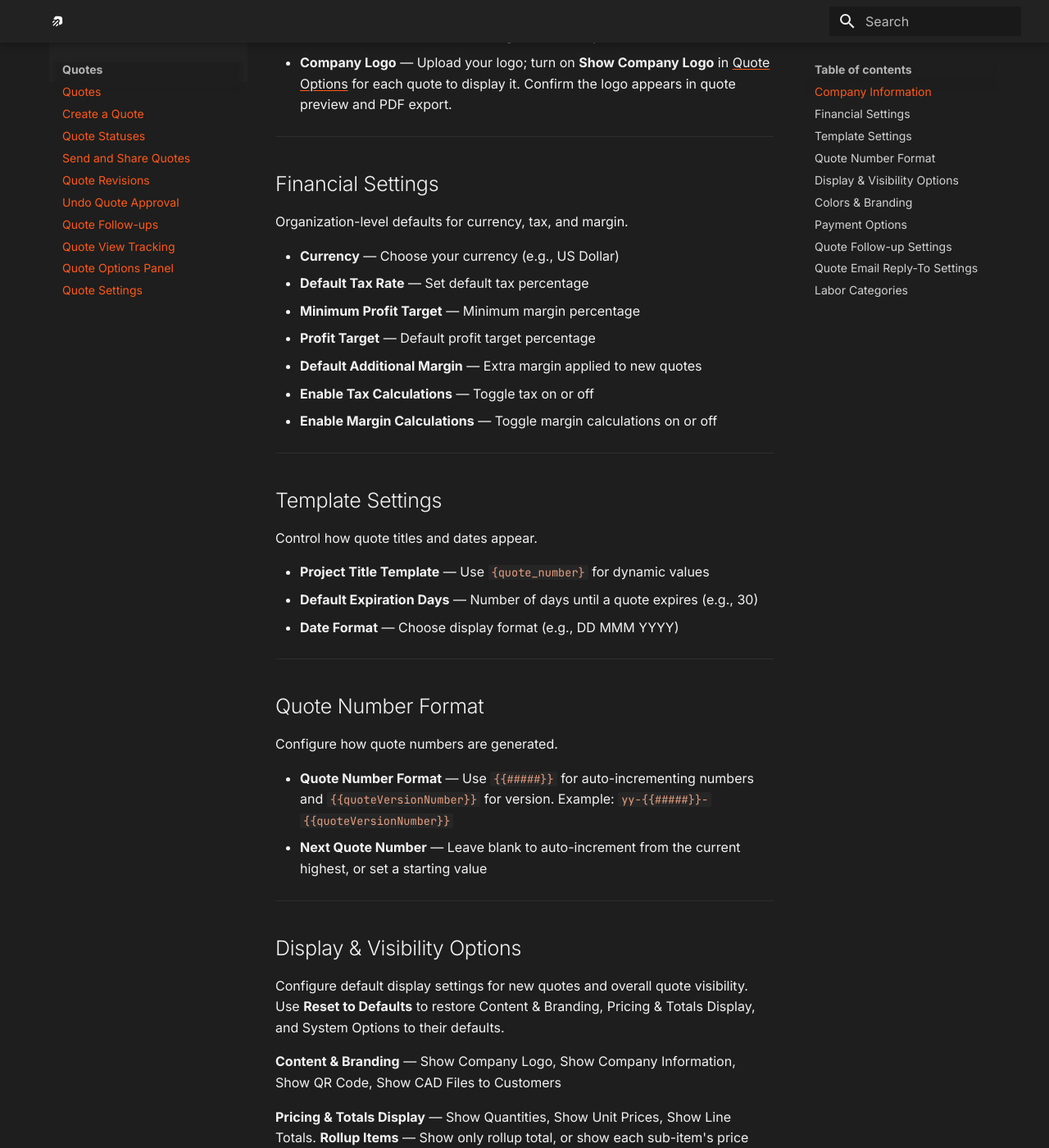
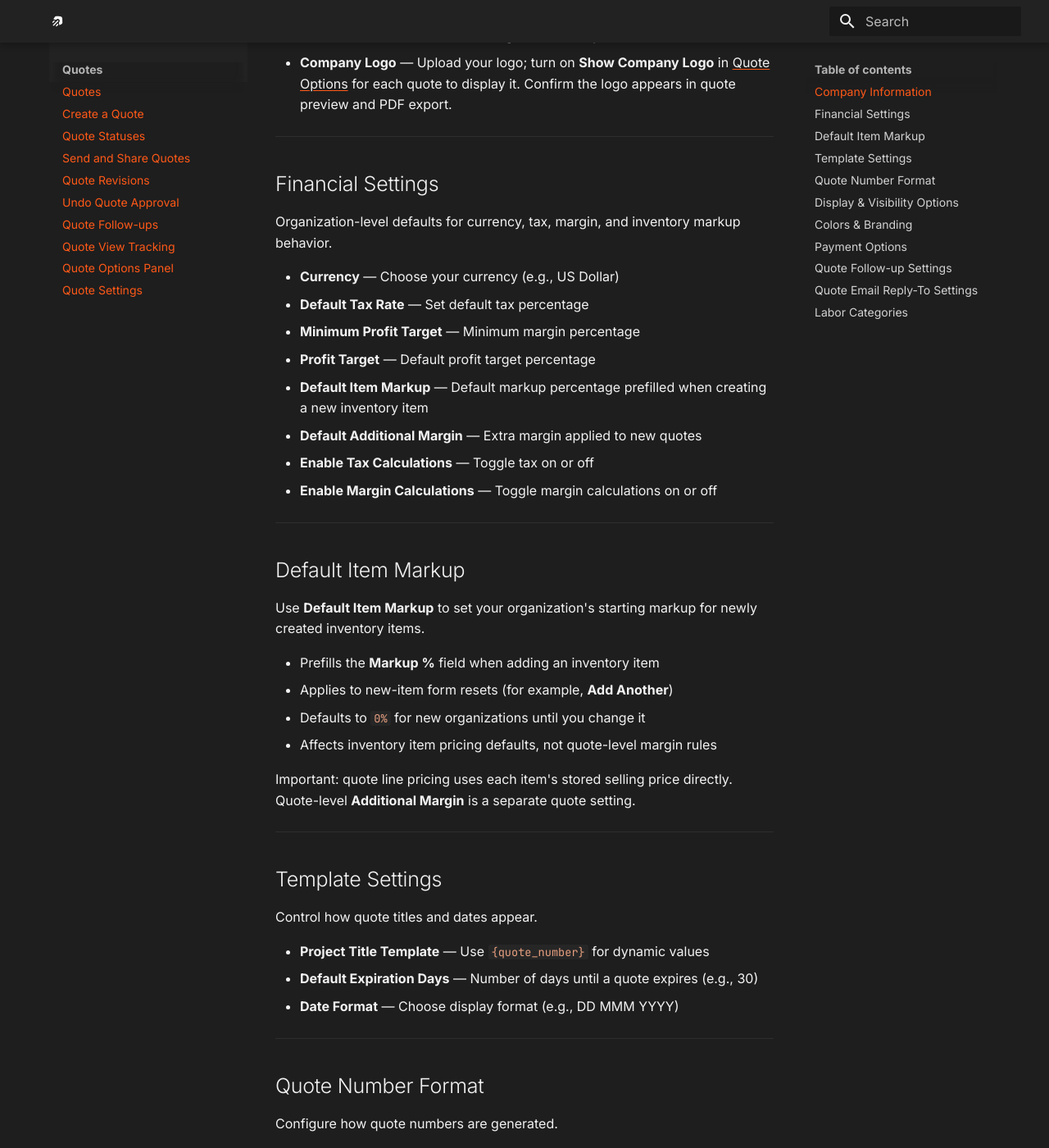
Before and after one commit to jbrewlet/airshop-docs, an MkDocs documentation site: the page built from docs/quote-settings.md, in a window 1280 px wide and 1400 px high, scrolled down 1223 px. Shown: the whole window at 82% size. Built offline with MkDocs 1.6.1 and Material for MkDocs 9.7.7, drawn with Linux system fonts in a browser that asks for light colours; plug-ins that fetch from the network failed and are left out; some of the changed text lies outside the part shown.

Commit message:
Enhance quote settings documentation by adding details on inventory markup behavior and introducing a new section for Default Item Markup. Update existing content for clarity and comprehensiveness, ensuring users understand the impact on inventory item pricing.

```diff
--- a/docs/quote-settings.md
+++ b/docs/quote-settings.md
@@ -14,7 +14,7 @@ keywords: [logo, margin, tax, labor categories, currency, quote number format, c
 [Open Quote Settings](https://airshop.work/settings/quote-settings){ target="_blank" rel="noopener noreferrer" }
 
 ---
-AirShop lets you customize your quotes to match your brand and workflow. Add your logo, control what appears on each quote, and set default margin and tax. Organization-level defaults apply to new quotes unless you override them per quote using the [Quote Options panel](quotes/quote-options-panel.md).
+AirShop lets you customize your quotes to match your brand and workflow. Add your logo, control what appears on each quote, and set default margin, tax, and inventory markup defaults. Organization-level defaults apply to new quotes unless you override them per quote using the [Quote Options panel](quotes/quote-options-panel.md).
 
 ![Quote Settings page](assets/quote-settings-page.png){ .screenshot }
 
@@ -34,15 +34,29 @@ This is displayed publicly on quotes sent to customers.
 
 ## Financial Settings
 
-Organization-level defaults for currency, tax, and margin.
+Organization-level defaults for currency, tax, margin, and inventory markup behavior.
 
 - **Currency** — Choose your currency (e.g., US Dollar)
 - **Default Tax Rate** — Set default tax percentage
 - **Minimum Profit Target** — Minimum margin percentage
 - **Profit Target** — Default profit target percentage
+- **Default Item Markup** — Default markup percentage prefilled when creating a new inventory item
 - **Default Additional Margin** — Extra margin applied to new quotes
 - **Enable Tax Calculations** — Toggle tax on or off
 - **Enable Margin Calculations** — Toggle margin calculations on or off
+
+---
+
+## Default Item Markup
+
+Use **Default Item Markup** to set your organization's starting markup for newly created inventory items.
+
+- Prefills the **Markup %** field when adding an inventory item
+- Applies to new-item form resets (for example, **Add Another**)
+- Defaults to `0%` for new organizations until you change it
+- Affects inventory item pricing defaults, not quote-level margin rules
+
+Important: quote line pricing uses each item's stored selling price directly. Quote-level **Additional Margin** is a separate quote setting.
 
 ---
 
```
